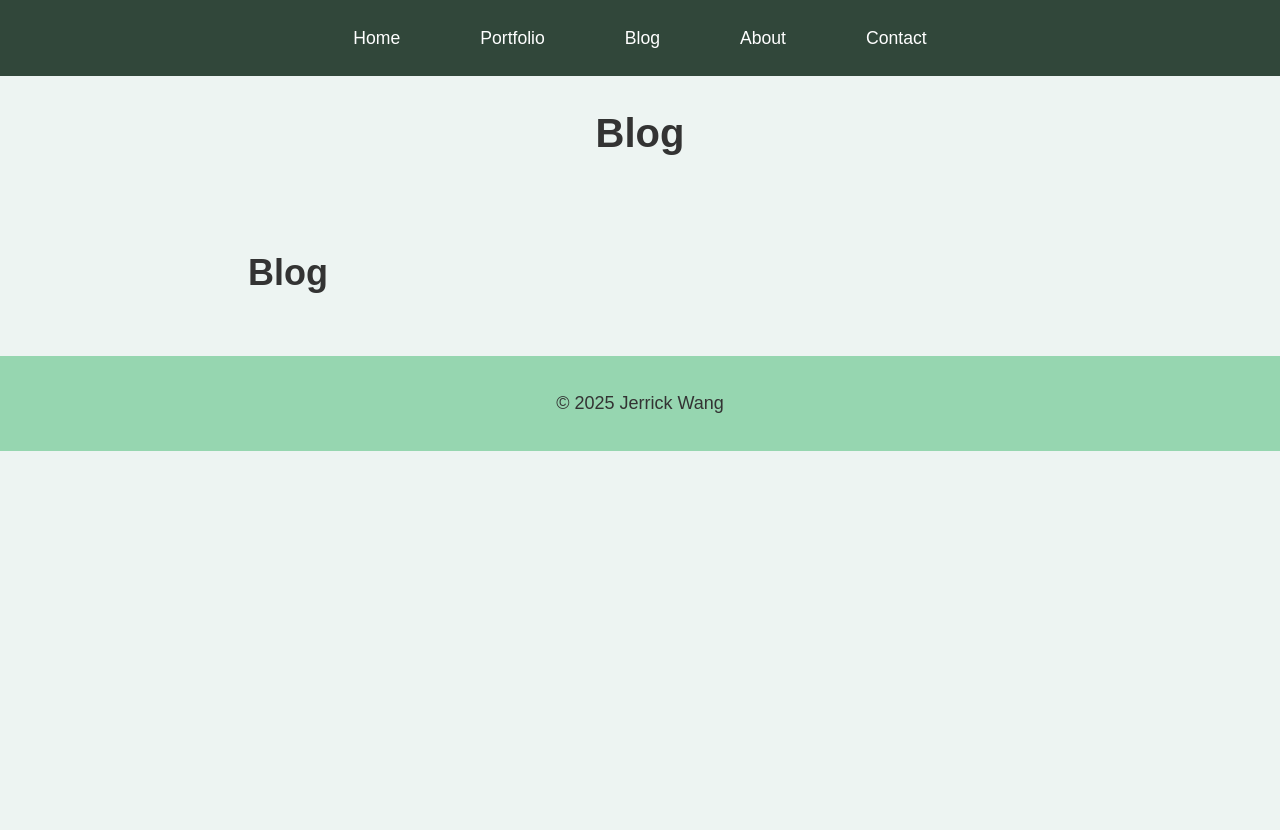
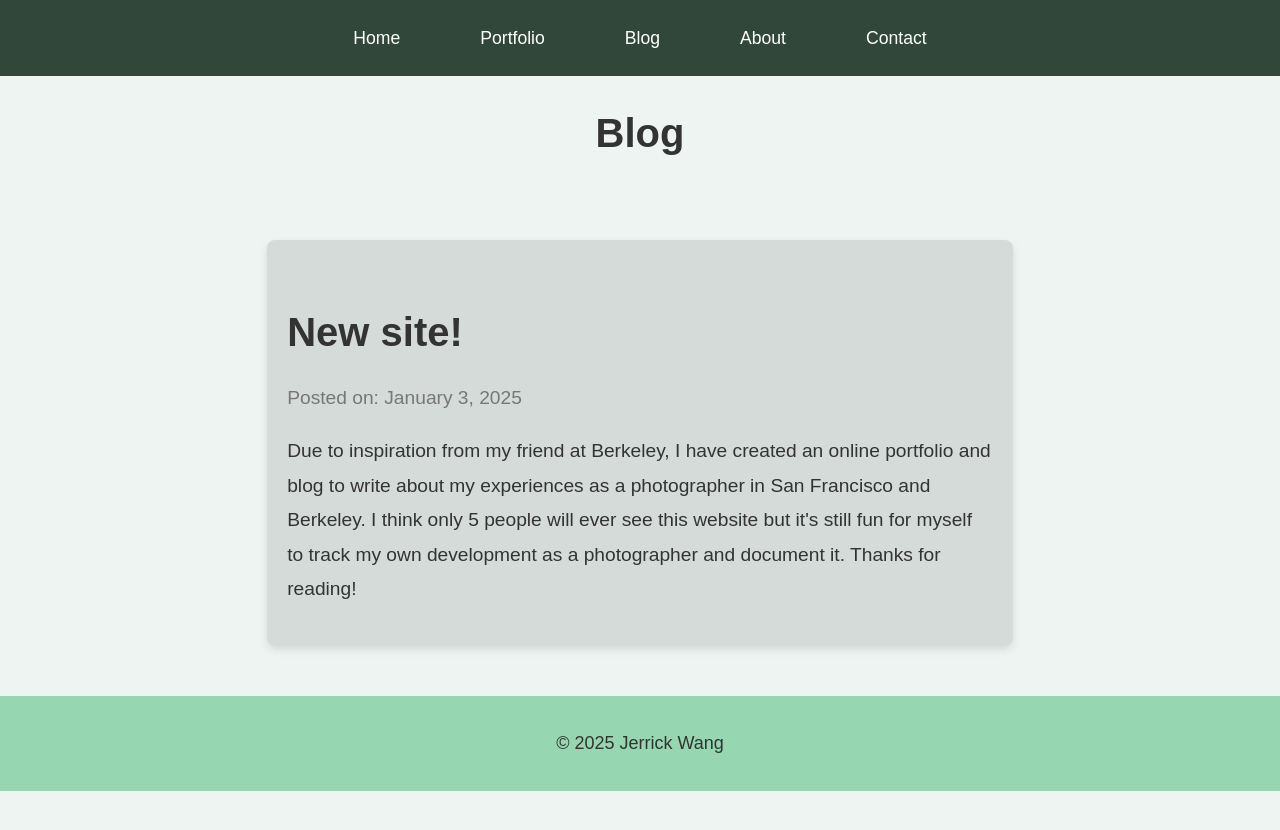
Before and after one commit to jerrickwang/jerrickwang.github.io, a Jekyll site: the page built from blog.md, in a window 1280 px wide. Shown: the top 830 px of the page. Built offline with Jekyll 4.4.1, drawn with Linux system fonts in a browser that asks for light colours.

Commit message:
Update blog.md

```diff
--- a/blog.md
+++ b/blog.md
@@ -4,17 +4,12 @@ title: Blog
 permalink: /blog/
 ---
 
-<h1>Blog</h1>
-
-{% for post in site.posts %}
-  <div class="blog-post-container">
-    <article class="blog-post">
-      <h3 class="post-title"><a href="{{ post.url }}">{{ post.title }}</a></h3>
-      <p class="post-date">Posted on: {{ post.date | date: "%B %d, %Y" }}</p>
-      <div class="post-body">
-        <p>{{ post.excerpt }}</p> <!-- Display the post's excerpt -->
-        <a href="{{ post.url }}">Read more...</a>
-      </div>
-    </article>
-  </div>
-{% endfor %}
+<div class="blog-post-container">
+  <article class="blog-post">
+    <h3 class="post-title">New site!</h3>
+    <p class="post-date">Posted on: January 3, 2025</p>
+    <div class="post-body">
+      <p>Due to inspiration from my friend at Berkeley, I have created an online portfolio and blog to write about my experiences as a photographer in San Francisco and Berkeley. I think only 5 people will ever see this website but it's still fun for myself to track my own development as a photographer and document it. Thanks for reading!</p>
+    </div>
+  </article>
+</div>
```
